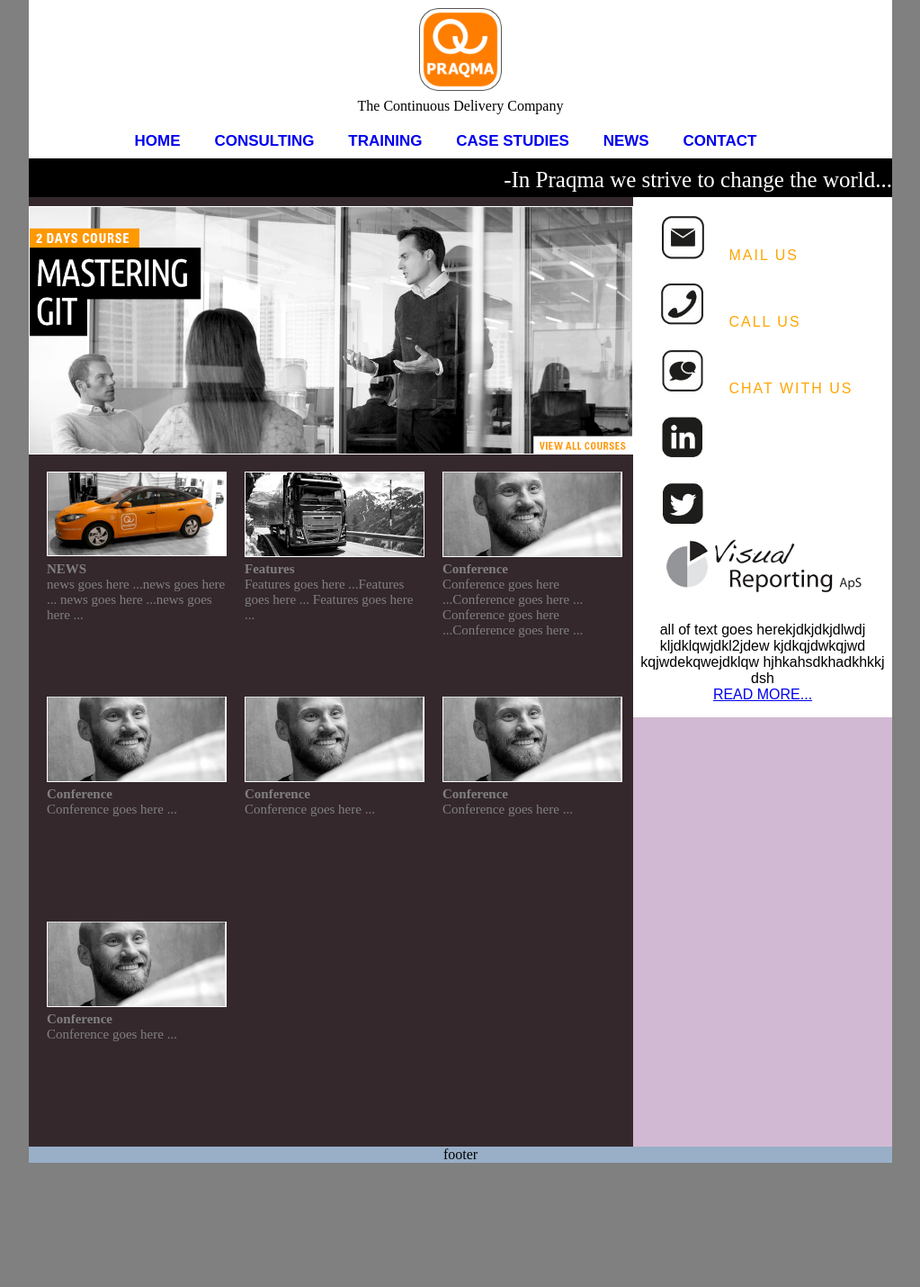
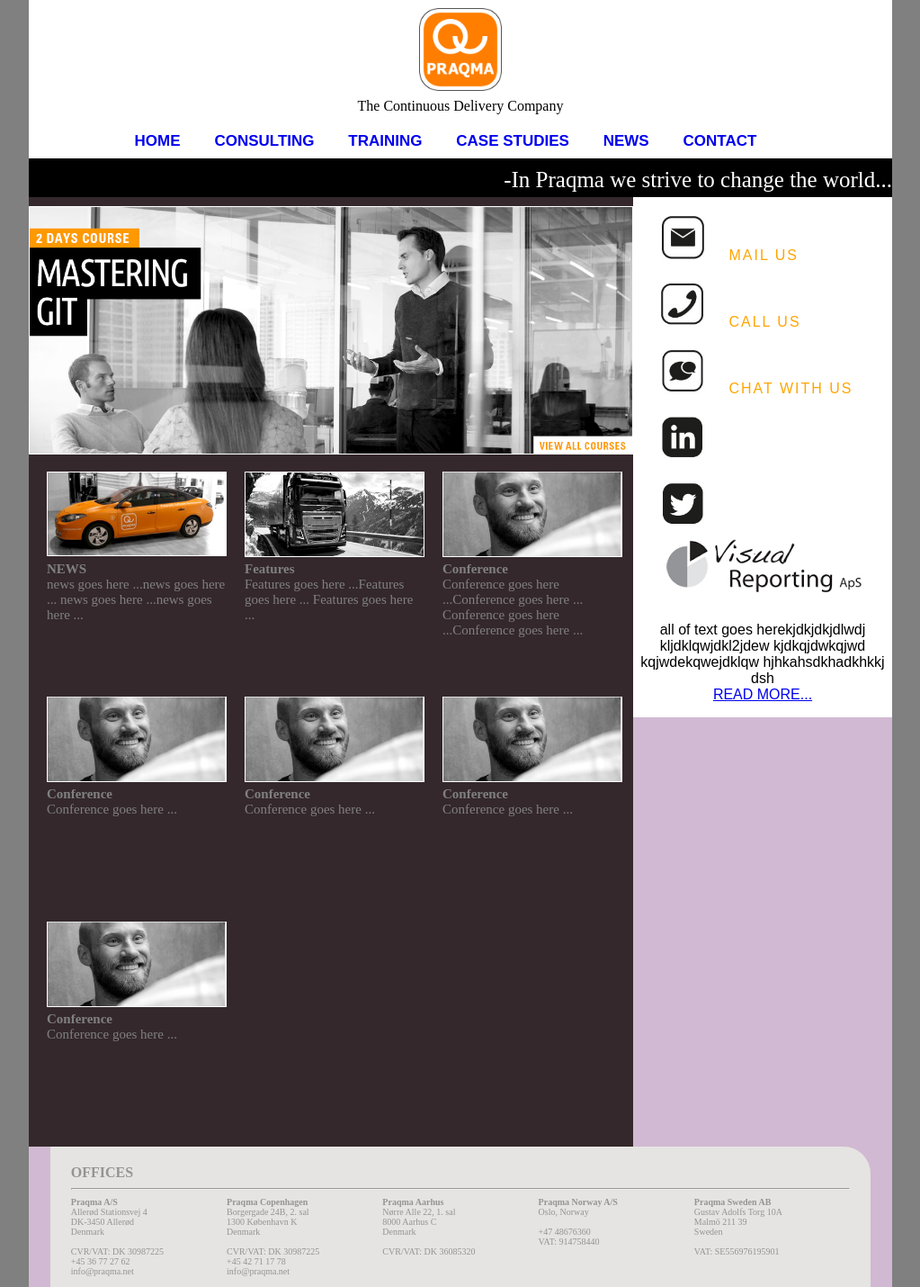
Before and after one commit to lakruzz/blogs, a Jekyll site: the page built from index.md, in a window 1280 px wide. Shown: the whole page at 90% size, without its empty margins (128-1151 px from the left). Built offline with Jekyll 4.4.1, drawn with Linux system fonts in a browser that asks for light colours; before the commit the page ends 1292 px from its top, so only the background shows below that.

Commit message:
footer building-blocks improved

```diff
--- a/_includes/footer.html
+++ b/_includes/footer.html
@@ -1,3 +1,51 @@
 <footer class="foot-wrapper">
-footer
+<b>OFFICES</b><br/>
+<hr/>
+  <div class="footer-content">
+  <strong>Praqma A/S</strong>
+  <br/>Allerød Stationsvej 4
+  <br/>DK-3450 Allerød
+  <br/>Denmark<br/>
+  <br/>CVR/VAT: DK 30987225
+  <br/>+45 36 77 27 62
+  <br/>info@praqma.net
+</div>
+
+<div class="footer-content">
+<strong>Praqma Copenhagen</strong>
+<br/>Borgergade 24B, 2. sal
+<br/>1300 København K
+<br/>Denmark<br/>
+<br/>CVR/VAT: DK 30987225
+<br/>+45 42 71 17 78
+<br/>info@praqma.net
+</div>
+
+<div class="footer-content">
+<strong>Praqma Aarhus</strong>
+<br/>Nørre Alle 22, 1. sal
+<br/>8000 Aarhus C
+<br/>Denmark<br/>
+<br/>CVR/VAT: DK 36085320
+</div>
+
+<div class="footer-content">
+<strong>Praqma Norway A/S</strong>
+<br/>Oslo, Norway<br/>
+<br/>+47 48676360
+<br/>VAT: 914758440
+</div>
+
+<div class="footer-content">
+<strong>Praqma Sweden AB</strong>
+<br/>Gustav Adolfs Torg 10A
+<br/>Malmö 211 39
+<br/>Sweden<br/>
+<br/>VAT: SE556976195901
+</div>
+
+</div
+
+
+
 </footer>
--- a/_sass/main-view.scss
+++ b/_sass/main-view.scss
@@ -64,5 +64,4 @@ a:hover {
   background-size: contain;
   }
 }
-
 }
--- a/css/main.scss
+++ b/css/main.scss
@@ -10,6 +10,9 @@ $canvas-color: grey;
 $main-frame-color: #D2B9D3;
 $main-frame-max-width: 960px;
 $margin: auto;
+
+$footer-color: #E5E4E2;
+$footer-font-size: 10px;
 
 body
 {
@@ -44,12 +47,29 @@ text-align: center;
   height: 100%;
   background-color: brown;
 }
+
 .foot-wrapper
 {
+  border-top-right-radius: 30px;
   clear:both;
   position: relative;
-  background-color: #98AFC7;
-  text-align: center;
+  margin-left: auto;
+  margin-right: auto;
+  width: 95%;
+padding-top: 10px;
+padding-bottom: 50px;
+  background-color: $footer-color;
+  color:$footer-color - 80;
+
+  .footer-content
+  {
+    position:inherit;
+  display:inline-block;
+  width: 20%;
+  text-align: left;
+font-size: $footer-font-size;
+float: left;
+  }
 
 }
 
```
